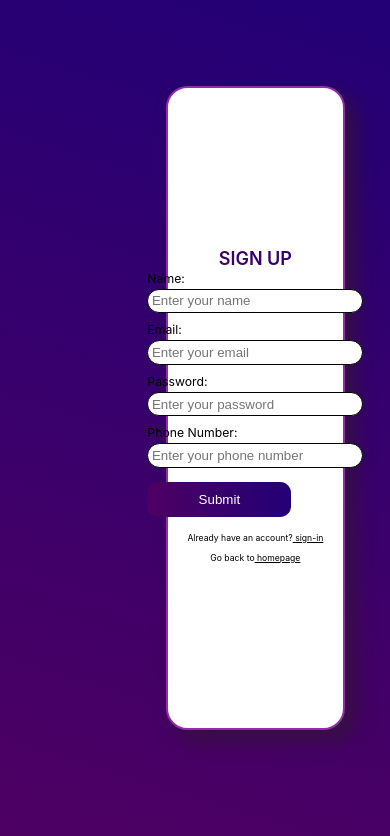
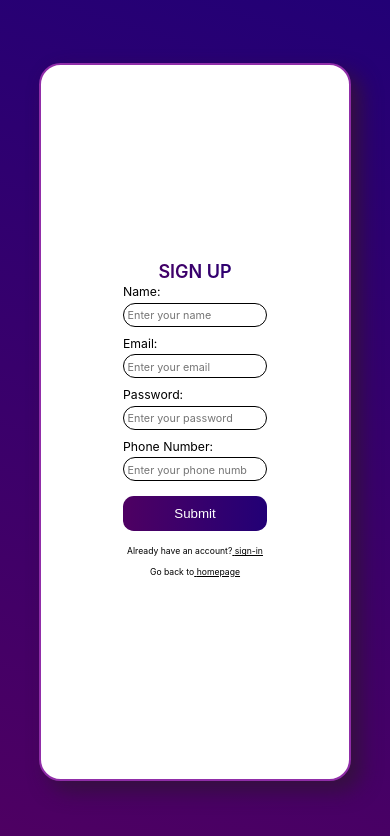
Before and after one commit to jummie-jk/Crypto-website, a React (Create React App) app: page / in a window 390 px wide. Both pictures are taken after a click on the button "Get Started". Shown: the top 836 px of the page. Built offline with nearby package versions, Linux system fonts and the light colour scheme; no server answers.

Commit message:
Update: Updated code

```diff
--- a/src/Stylesheet/coinslist.css
+++ b/src/Stylesheet/coinslist.css
@@ -1,7 +1,7 @@
 .crypto--page {
     background: #1b004e;
-    height: 100vh;
     color: white;
+    padding-bottom: 5rem;
   }
   .crypto--text {
     color: var(--white, #fff);
@@ -77,7 +77,6 @@
  }
  .crypto--page {
   background: #1b004e;
-  height: 80vh;
   color: white;
 }
 .coins--list{
@@ -95,7 +94,6 @@
 @media screen and (min-width: 300px) and (max-width: 400px) {
   .crypto--page {
     background: #1b004e;
-    height: 100vh;
     color: white;
     padding-bottom: 5rem;
   }
--- a/src/Stylesheet/index.css
+++ b/src/Stylesheet/index.css
@@ -125,3 +125,26 @@ ul {
     display: none;
   }
 }
+@media screen and (orientation: landscape) and (max-width: 900px) {
+  .hero--Section {
+    background: linear-gradient(197deg, #4e0062 0%, #220076 100%);
+    height: 115vh;
+  }
+
+}
+@media screen and (orientation: landscape) and (max-width: 600px) {
+  .hero--content {
+    display: flex;
+    text-align: center;
+    flex-direction: center;
+    justify-content: center;
+  }
+  .hero--text {
+    margin-top: 5rem;
+    font-style: normal;
+    margin: 0 auto;
+    text-align: center;
+
+  }
+
+}
--- a/src/Stylesheet/login.css
+++ b/src/Stylesheet/login.css
@@ -1,8 +1,10 @@
 .login--page {
     background: linear-gradient(197deg, #220076 0%, #4e0062 100%);
     height: 100vh;
-    padding-top: 12rem;
-    padding-left: 23rem;
+    margin: 0 auto;
+    display: flex;
+    justify-content: center;
+    align-items: center;
   }
   .login--page--form {
     display: flex;
@@ -47,6 +49,9 @@
     border-radius: 20px;
     outline: none;
   }
+  input::placeholder{
+
+  }
   .form--submit {
     text-align: center;
   }
@@ -54,6 +59,14 @@
     font-size: 1.2rem;
   }
   .form--submit .page-nav-text{
-    /* text-decoration: none; */
     color: black;
   }
+  @media screen and (max-width: 500px) {
+    .input-field {
+      width: 20rem;
+    }
+    input::placeholder{
+      font-size: 1.5rem;
+      font-family: Inter;
+    }
+  }
```
